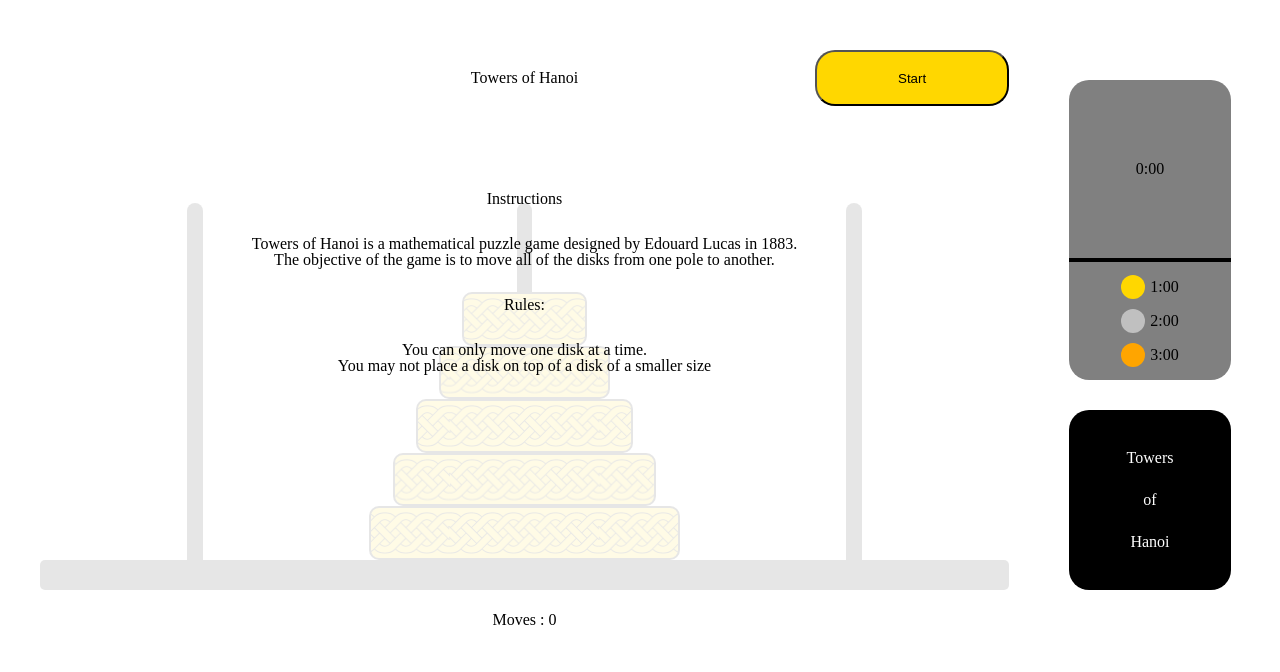
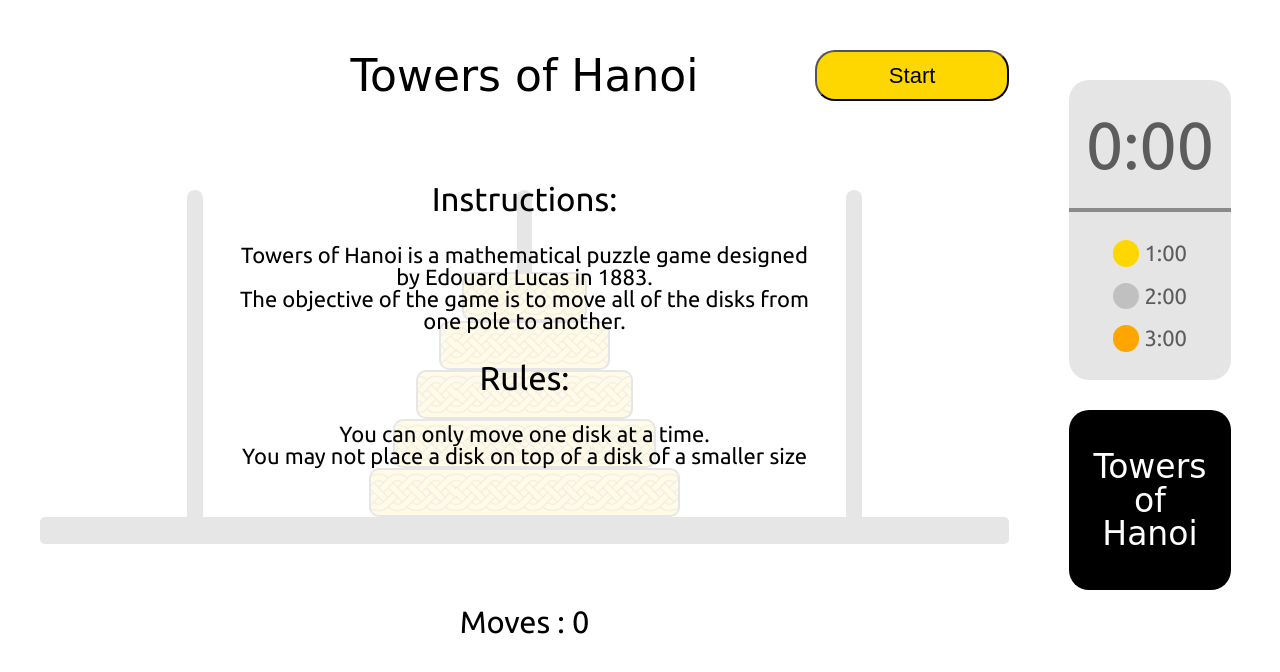
Before and after one commit to AWhitleyGA/towers_of_hanoi, a plain HTML site: page index.html in a window 1280 px wide. Drawn offline with Linux system fonts and the light colour scheme; a web font is replaced by a local one.

Commit message:
applied font/background styling

```diff
--- a/css/style.css
+++ b/css/style.css
@@ -4,7 +4,14 @@ html, body {
   width: 100%;
   height: 100%;
   overflow: hidden;
-  /*background: #FFF;*/
+  font-family: 'Ubuntu', sans-serif;
+  font-size: 22px;
+}
+h1 {
+  font-size: 2.0em;
+}
+h2 {
+  font-size: 1.5em;
 }
 div.container {
   width: 1200px;
@@ -39,8 +46,8 @@ div.instructions h2 {
 div.notification-text {
   width: 60%;
   height: 10%;
-  /*background: silver;*/
   display: flex;
+  font-family: 'Yatra One', cursive;
   justify-content: center;
   align-items: center;
 }
@@ -60,6 +67,8 @@ button.play {
   background: gold;
   border-radius: 20px;
   z-index: 3;
+  font-size: 1.0em;
+  outline: none;
 }
 main {
   width: 85%;
@@ -170,10 +179,13 @@ div.size-five {
 div.moves {
   width: 95%;
   height: 10%;
+  margin-top: 5%;
   margin-right: 5%;
   display: flex;
   justify-content: center;
   align-items: center;
+  font-size: 1.4em;
+
 }
 aside {
   width: 15%;
@@ -188,35 +200,37 @@ section.info-card {
   height: 50%;
   margin-top: 30px;
   border-radius: 20px;
-  background: grey;
+  background: rgba(0, 0, 0, 0.1);
   display: flex;
   flex-direction: column;
   justify-content: flex-start;
   align-items: center;
+  color: rgba(0, 0, 0, 0.6);
 }
 div.timer {
   width: 100%;
-  height: 60%;
+  height: 50%;
   display: flex;
   justify-content: center;
   align-items: center;
-  border-bottom: 4px solid black;
+  border-bottom: 4px solid rgba(0, 0, 0, 0.4);
+  font-size: 3.0em;
 }
 div.time-goals {
   width: 100%;
-  height: 40%;
-  padding: 0 20px;
+  height: 50%;
+  padding: 20px 0;
   display: flex;
   flex-direction: column;
-  justify-content: center;
+  justify-content: space-around;;
   align-items: center;
 }
 div.medal {
-  margin: 3% 0;
+  /*margin: 3% 0;*/
 }
 div.medal  span{
-  width: 1.5em;
-  height: 1.5em;
+  width: 1.2em;
+  height: 1.2em;
   display: inline-block;
   border-radius: 1em;
   vertical-align: middle;
@@ -245,8 +259,9 @@ section.banner {
   display: flex;
   justify-content: center;
   align-items: center;
+  font-family: 'Yatra One', cursive;
 }
-section.banner h1 {
+section.banner h2 {
   height: 100px;
   display: flex;
   flex-direction: column;
--- a/index.html
+++ b/index.html
@@ -6,6 +6,7 @@
     <link rel="stylesheet" href="css/style.css" type="text/css">
     <link rel="shortcut icon" href="images/favicon.ico" type="image/x-icon">
     <link rel="icon" href="images/favicon.ico" type="image/x-icon">
+    <link href="https://fonts.googleapis.com/css?family=Ubuntu|Yatra+One" rel="stylesheet">
     <title>Towers of Hanoi</title>
   </head>
   <body>
@@ -28,9 +29,9 @@
             <div class="stem"></div>
           </div>
           <div class="notification">
-            <div class="notification-text">Towers of Hanoi</div>
+            <div class="notification-text"><h1>Towers of Hanoi</h1></div>
             <div class="instructions">
-              <h2>Instructions</h2>
+              <h2>Instructions:</h2>
               <p>Towers of Hanoi is a mathematical puzzle game designed by Edouard Lucas in 1883.</p>
               <p>The objective of the game is to move all of the disks from one pole to another.</p>
               <h2>Rules:</h2>
@@ -59,7 +60,7 @@
           </div>
         </section>
         <section class="banner">
-          <h1><span>Towers</span><span>of</span><span>Hanoi</span></h1>
+          <h2><span>Towers</span><span>of</span><span>Hanoi</span></h2>
         </section>
       </aside>
     </div>
--- a/js/script.js
+++ b/js/script.js
@@ -195,20 +195,22 @@ var towers = {
       var medal;
       if(time <= 60) {
         medal = "gold";
+        message = $('<div class="notification-message"><img src="images/'+medal+'-medal.png"></div>');
       } else if (time <= 120) {
         medal = "silver";
+        message = $('<div class="notification-message"><img src="images/'+medal+'-medal.png"></div>');
       } else if (time <= 180) {
         medal = "bronze";
+        message = $('<div class="notification-message"><img src="images/'+medal+'-medal.png"></div>');
       } else {
-        medal = "none";
+        message = $('<div class="notification-message"></div>');
       };
-      message = $('<div class="notification-message"><img src="images/'+medal+'-medal.png"></div>');
       $('div.notification').append(message);
+      if (time <= 180) {
+        $('canvas').show();
+      };
       towers.timer();
       time = 0;
-      if (medal = "gold") {
-        $('canvas').show();
-      };
     }
   }
 };
```
